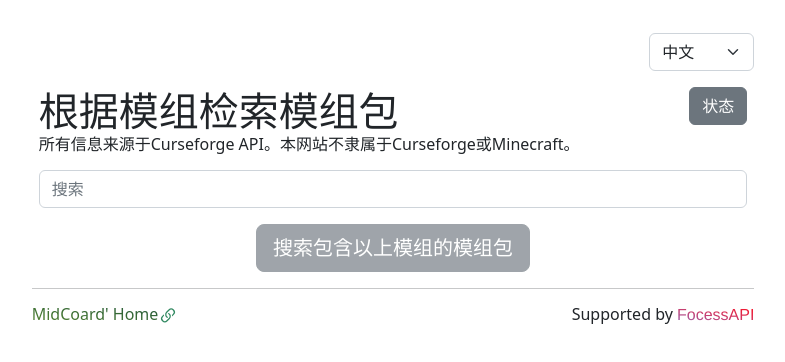
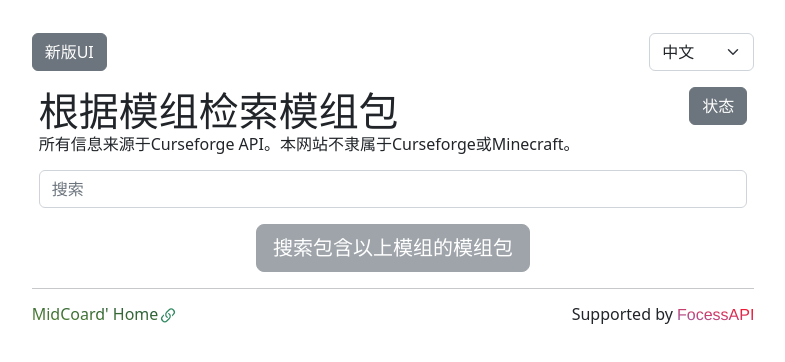
Before and after one commit to MidCoard/MinecraftModpackExplorer, a Vue app: page / in a window 1280 px wide. Shown: the top 362 px of the page, without its empty margins (247-1032 px from the left). Built offline with nearby package versions, Linux system fonts and the light colour scheme.

Commit message:
add enter new UI button

```diff
--- a/src/App.vue
+++ b/src/App.vue
@@ -37,11 +37,10 @@ function goFocessAPI(){
     <hr class="my-3 invisible"/>
     <b-row class="justify-content-center">
       <b-col cols="12" sm="7">
-        <b-row class="justify-content-end">
-          <b-col cols="auto">
+        <b-button variant="secondary" href="/new">{{$t('home.newui')}}</b-button>
+        <span class="float-end">
             <b-form-select v-model="locale" :options="locales" />
-          </b-col>
-        </b-row>
+        </span>
       </b-col>
     </b-row>
     <router-view />
--- a/src/assets/langs/en_US.json
+++ b/src/assets/langs/en_US.json
@@ -31,7 +31,8 @@
     "modify-time": "Update Time: ",
     "mods-count": "Mods Count: ",
     "latest-game-version": "Latest Game Version: ",
-    "status": "Status"
+    "status": "Status",
+    "newui": "New UI"
   },
   "not-found": {
     "title": "404 Not Found"
--- a/src/assets/langs/zh_CN.json
+++ b/src/assets/langs/zh_CN.json
@@ -31,7 +31,8 @@
     "modify-time": "更新时间：",
     "mods-count": "模组数量：",
     "latest-game-version": "最新游戏版本：",
-    "status": "状态"
+    "status": "状态",
+    "newui": "新版UI"
   },
   "not-found": {
     "title": "404 页面未找到"
```
